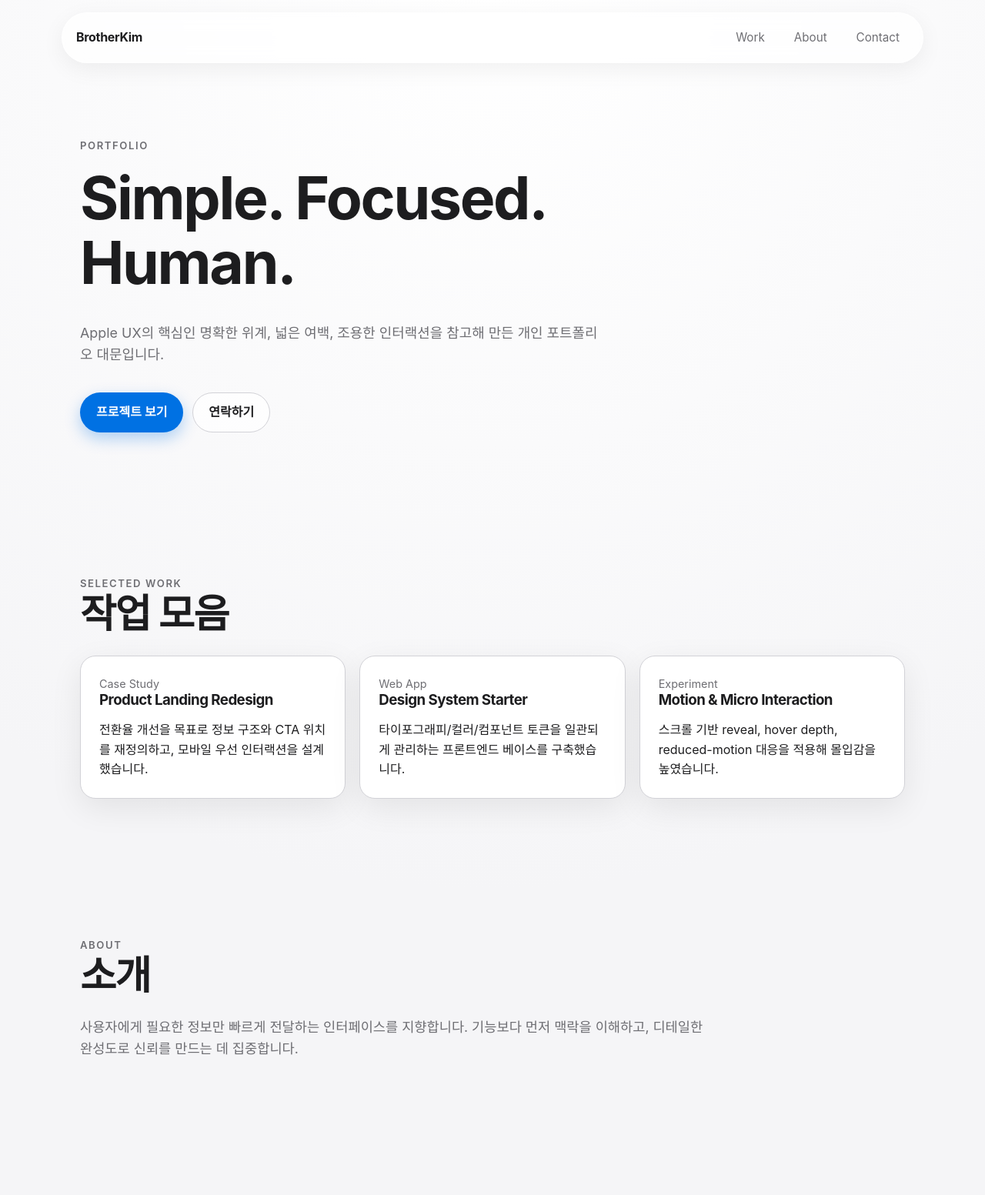
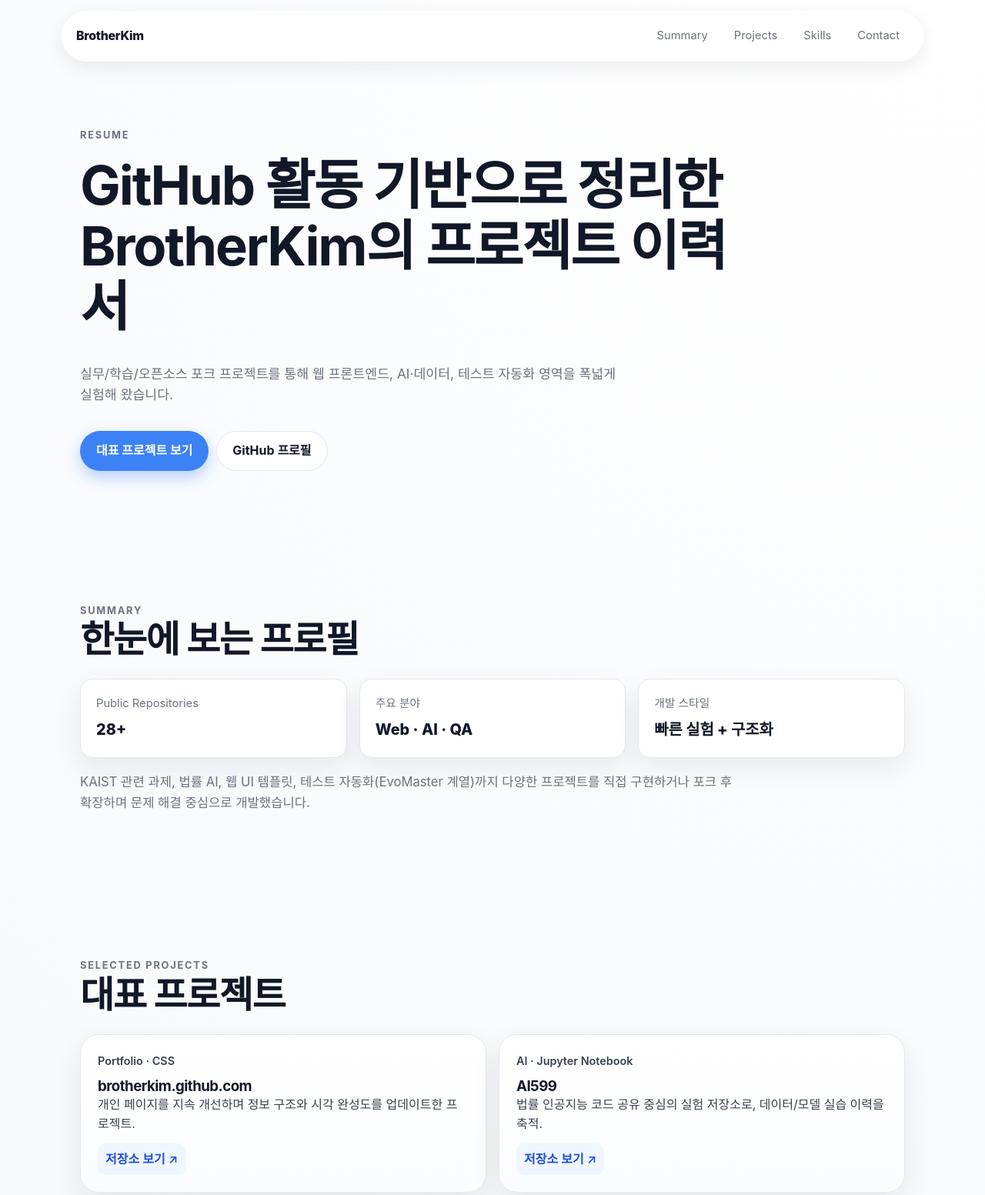
Before and after one commit to BrotherKim/brotherkim.github.com, a plain HTML site: page index.html in a window 1280 px wide. Shown: the top 1553 px of the page at 77% size. Drawn offline with Linux system fonts and the light colour scheme.

Commit message:
Create GitHub-based resume page with white-tone UI

```diff
--- a/index.html
+++ b/index.html
@@ -6,93 +6,131 @@
     <meta name="viewport" content="width=device-width, initial-scale=1.0" />
     <meta
       name="description"
-      content="BrotherKim 포트폴리오 - Apple UX에서 영감을 받은 미니멀 개인 대문"
+      content="BrotherKim GitHub 프로젝트 기반 이력서 - 화이트톤 UI"
     />
-    <title>BrotherKim — Portfolio</title>
+    <title>BrotherKim — Resume</title>
     <link rel="stylesheet" href="stylesheets/stylesheet.css" />
   </head>
   <body>
     <header class="site-header glass">
       <a class="brand" href="#top">BrotherKim</a>
       <nav class="site-nav">
-        <a href="#work">Work</a>
-        <a href="#about">About</a>
+        <a href="#summary">Summary</a>
+        <a href="#projects">Projects</a>
+        <a href="#skills">Skills</a>
         <a href="#contact">Contact</a>
       </nav>
     </header>
 
     <main id="top">
       <section class="hero section reveal">
-        <p class="eyebrow">PORTFOLIO</p>
-        <h1>Simple. Focused. Human.</h1>
+        <p class="eyebrow">RESUME</p>
+        <h1>GitHub 활동 기반으로 정리한<br />BrotherKim의 프로젝트 이력서</h1>
         <p class="hero-copy">
-          Apple UX의 핵심인 명확한 위계, 넓은 여백, 조용한 인터랙션을 참고해 만든
-          개인 포트폴리오 대문입니다.
+          실무/학습/오픈소스 포크 프로젝트를 통해 웹 프론트엔드, AI·데이터, 테스트 자동화
+          영역을 폭넓게 실험해 왔습니다.
         </p>
         <div class="cta-row">
-          <a class="btn btn-primary" href="#work">프로젝트 보기</a>
-          <a class="btn btn-secondary" href="#contact">연락하기</a>
+          <a class="btn btn-primary" href="#projects">대표 프로젝트 보기</a>
+          <a class="btn btn-secondary" href="https://github.com/BrotherKim" target="_blank" rel="noreferrer">GitHub 프로필</a>
         </div>
       </section>
 
-      <section id="work" class="section reveal">
+      <section id="summary" class="section reveal">
         <div class="section-head">
-          <p class="eyebrow">SELECTED WORK</p>
-          <h2>작업 모음</h2>
+          <p class="eyebrow">SUMMARY</p>
+          <h2>한눈에 보는 프로필</h2>
+        </div>
+        <div class="stats-grid">
+          <article class="stat-card">
+            <p class="stat-label">Public Repositories</p>
+            <p class="stat-value">28+</p>
+          </article>
+          <article class="stat-card">
+            <p class="stat-label">주요 분야</p>
+            <p class="stat-value">Web · AI · QA</p>
+          </article>
+          <article class="stat-card">
+            <p class="stat-label">개발 스타일</p>
+            <p class="stat-value">빠른 실험 + 구조화</p>
+          </article>
+        </div>
+        <p class="about-copy">
+          KAIST 관련 과제, 법률 AI, 웹 UI 템플릿, 테스트 자동화(EvoMaster 계열)까지 다양한 프로젝트를 직접 구현하거나 포크 후 확장하며 문제 해결 중심으로 개발했습니다.
+        </p>
+      </section>
+
+      <section id="projects" class="section reveal">
+        <div class="section-head">
+          <p class="eyebrow">SELECTED PROJECTS</p>
+          <h2>대표 프로젝트</h2>
         </div>
         <div class="cards">
           <article class="card">
-            <p class="card-tag">Case Study</p>
-            <h3>Product Landing Redesign</h3>
-            <p>
-              전환율 개선을 목표로 정보 구조와 CTA 위치를 재정의하고, 모바일 우선
-              인터랙션을 설계했습니다.
-            </p>
+            <p class="card-tag">Portfolio · CSS</p>
+            <h3>brotherkim.github.com</h3>
+            <p>개인 페이지를 지속 개선하며 정보 구조와 시각 완성도를 업데이트한 프로젝트.</p>
+            <a href="https://github.com/BrotherKim/brotherkim.github.com" target="_blank" rel="noreferrer">저장소 보기 ↗</a>
           </article>
           <article class="card">
-            <p class="card-tag">Web App</p>
-            <h3>Design System Starter</h3>
-            <p>
-              타이포그래피/컬러/컴포넌트 토큰을 일관되게 관리하는 프론트엔드 베이스를
-              구축했습니다.
-            </p>
+            <p class="card-tag">AI · Jupyter Notebook</p>
+            <h3>AI599</h3>
+            <p>법률 인공지능 코드 공유 중심의 실험 저장소로, 데이터/모델 실습 이력을 축적.</p>
+            <a href="https://github.com/BrotherKim/AI599" target="_blank" rel="noreferrer">저장소 보기 ↗</a>
           </article>
           <article class="card">
-            <p class="card-tag">Experiment</p>
-            <h3>Motion & Micro Interaction</h3>
-            <p>
-              스크롤 기반 reveal, hover depth, reduced-motion 대응을 적용해 몰입감을
-              높였습니다.
-            </p>
+            <p class="card-tag">Web · HTML</p>
+            <h3>Gachanono</h3>
+            <p>KAIST SEP521 과목 기반 프로젝트로 웹 구현 및 UI 구성 경험을 반영.</p>
+            <a href="https://github.com/BrotherKim/Gachanono" target="_blank" rel="noreferrer">저장소 보기 ↗</a>
+          </article>
+          <article class="card">
+            <p class="card-tag">NLP · Python</p>
+            <h3>KoBART-summarization (Fork)</h3>
+            <p>KoBART 기반 요약 모델 프로젝트를 학습/실험 목적으로 분석하고 적용.</p>
+            <a href="https://github.com/BrotherKim/KoBART-summarization" target="_blank" rel="noreferrer">저장소 보기 ↗</a>
+          </article>
+          <article class="card">
+            <p class="card-tag">Testing · Kotlin/Java</p>
+            <h3>EvoMaster / EMB (Fork)</h3>
+            <p>REST API 테스트 생성 및 퍼징 자동화 워크플로를 학습하고 재현한 이력.</p>
+            <a href="https://github.com/BrotherKim/EvoMaster" target="_blank" rel="noreferrer">저장소 보기 ↗</a>
+          </article>
+          <article class="card">
+            <p class="card-tag">Frontend · JavaScript</p>
+            <h3>learning-react-kor / svelte templates</h3>
+            <p>React·Svelte 템플릿 프로젝트를 통해 프론트엔드 스택 전환 및 빠른 프로토타이핑 경험 확보.</p>
+            <a href="https://github.com/BrotherKim?tab=repositories" target="_blank" rel="noreferrer">전체 저장소 보기 ↗</a>
           </article>
         </div>
       </section>
 
-      <section id="about" class="section reveal">
+      <section id="skills" class="section reveal">
         <div class="section-head">
-          <p class="eyebrow">ABOUT</p>
-          <h2>소개</h2>
+          <p class="eyebrow">SKILLS</p>
+          <h2>기술 스택</h2>
         </div>
-        <p class="about-copy">
-          사용자에게 필요한 정보만 빠르게 전달하는 인터페이스를 지향합니다. 기능보다
-          먼저 맥락을 이해하고, 디테일한 완성도로 신뢰를 만드는 데 집중합니다.
-        </p>
+        <div class="skill-wrap">
+          <span>HTML/CSS</span><span>JavaScript</span><span>TypeScript</span><span>Python</span>
+          <span>Jupyter Notebook</span><span>Java</span><span>Kotlin</span><span>Git/GitHub</span>
+          <span>NLP Summarization</span><span>REST API Testing</span><span>Svelte</span><span>React</span>
+        </div>
       </section>
 
       <section id="contact" class="section reveal">
         <div class="section-head">
           <p class="eyebrow">CONTACT</p>
-          <h2>함께 이야기해요</h2>
+          <h2>협업 제안 및 문의</h2>
         </div>
         <p class="contact-copy">
-          협업, 프로젝트 제안, 또는 가벼운 인사도 좋습니다.
+          GitHub에서 프로젝트를 확인하시고 협업 논의가 필요하면 아래로 연락 주세요.
           <a href="mailto:hello@brotherkim.dev">hello@brotherkim.dev</a>
         </p>
       </section>
     </main>
 
     <footer class="site-footer">
-      <p>© 2026 BrotherKim. Built with calm details.</p>
+      <p>© 2026 BrotherKim. Resume generated from public GitHub project history.</p>
     </footer>
 
     <script src="javascripts/main.js"></script>
--- a/stylesheets/stylesheet.css
+++ b/stylesheets/stylesheet.css
@@ -1,44 +1,38 @@
 :root {
-  --bg: #f5f5f7;
+  --bg: #f6f8fb;
   --surface: #ffffff;
-  --text: #1d1d1f;
-  --muted: #6e6e73;
-  --line: #d2d2d7;
-  --accent: #0071e3;
-  --radius: 20px;
-  --shadow: 0 12px 40px rgba(0, 0, 0, 0.08);
+  --surface-soft: #fbfcff;
+  --text: #111827;
+  --muted: #6b7280;
+  --line: #e5e7eb;
+  --accent: #3b82f6;
+  --accent-soft: #eff6ff;
+  --radius-lg: 24px;
+  --radius-md: 16px;
+  --shadow: 0 14px 36px rgba(17, 24, 39, 0.08);
 }
 
-* {
-  box-sizing: border-box;
-}
-
-html,
-body {
-  margin: 0;
-  padding: 0;
-}
+* { box-sizing: border-box; }
+html, body { margin: 0; padding: 0; }
 
 body {
   font-family: -apple-system, BlinkMacSystemFont, "SF Pro Text", "Segoe UI", Roboto,
     "Noto Sans KR", sans-serif;
-  background: radial-gradient(circle at top, #ffffff 0%, var(--bg) 55%);
+  background: radial-gradient(circle at top right, #ffffff 0%, var(--bg) 70%);
   color: var(--text);
   line-height: 1.6;
 }
 
-a {
-  color: inherit;
-}
+a { color: inherit; }
 
 .site-header {
   position: sticky;
-  top: 16px;
-  z-index: 20;
+  top: 14px;
+  z-index: 30;
   max-width: 1120px;
-  margin: 16px auto 0;
+  margin: 14px auto 0;
   padding: 12px 18px;
-  border: 1px solid rgba(255, 255, 255, 0.65);
+  border: 1px solid #ffffff;
   border-radius: 999px;
   display: flex;
   align-items: center;
@@ -46,48 +40,35 @@ a {
 }
 
 .glass {
-  background: rgba(255, 255, 255, 0.7);
-  backdrop-filter: blur(14px);
-  box-shadow: 0 8px 30px rgba(0, 0, 0, 0.06);
+  background: rgba(255, 255, 255, 0.85);
+  backdrop-filter: blur(12px);
+  box-shadow: 0 8px 25px rgba(15, 23, 42, 0.08);
 }
 
-.brand {
-  text-decoration: none;
-  font-weight: 700;
-  letter-spacing: -0.02em;
-}
-
-.site-nav {
-  display: flex;
-  gap: 14px;
-}
+.brand { text-decoration: none; font-weight: 800; letter-spacing: -0.02em; }
+.site-nav { display: flex; gap: 10px; }
 
 .site-nav a {
   text-decoration: none;
-  font-size: 0.95rem;
+  font-size: 0.92rem;
   color: var(--muted);
   padding: 8px 12px;
   border-radius: 999px;
   transition: 0.2s ease;
 }
 
-.site-nav a:hover {
-  color: var(--text);
-  background: rgba(0, 0, 0, 0.04);
-}
+.site-nav a:hover { color: var(--text); background: #f3f4f6; }
 
 main {
   max-width: 1120px;
   margin: 0 auto;
-  padding: 0 24px 80px;
+  padding: 0 24px 84px;
 }
 
-.section {
-  padding: 90px 0;
-}
+.section { padding: 86px 0; }
 
 .hero {
-  min-height: 72vh;
+  min-height: 70vh;
   display: flex;
   flex-direction: column;
   justify-content: center;
@@ -97,109 +78,95 @@ main {
 .eyebrow {
   margin: 0;
   color: var(--muted);
-  font-size: 0.82rem;
-  letter-spacing: 0.12em;
-  font-weight: 600;
+  font-size: 0.8rem;
+  letter-spacing: 0.14em;
+  font-weight: 700;
 }
 
-h1,
-h2,
-h3 {
-  margin: 0;
-  line-height: 1.1;
-  letter-spacing: -0.03em;
+h1, h2, h3 { margin: 0; line-height: 1.12; letter-spacing: -0.03em; }
+h1 { font-size: clamp(2rem, 5.5vw, 4.5rem); max-width: 860px; }
+h2 { font-size: clamp(1.8rem, 4vw, 3rem); }
+
+.hero-copy {
+  max-width: 700px;
+  color: var(--muted);
+  font-size: 1.08rem;
 }
 
-h1 {
-  font-size: clamp(2.3rem, 6vw, 5rem);
-  max-width: 820px;
-}
-
-.hero-copy {
-  max-width: 680px;
-  color: var(--muted);
-  font-size: 1.12rem;
-}
-
-.cta-row {
-  display: flex;
-  gap: 12px;
-  flex-wrap: wrap;
-}
+.cta-row { display: flex; gap: 10px; flex-wrap: wrap; }
 
 .btn {
   text-decoration: none;
   padding: 12px 20px;
   border-radius: 999px;
-  font-weight: 600;
+  font-weight: 700;
   border: 1px solid transparent;
   transition: transform 0.2s ease, box-shadow 0.2s ease;
 }
+.btn:hover { transform: translateY(-1px); }
+.btn-primary { background: var(--accent); color: #fff; box-shadow: 0 8px 20px rgba(59, 130, 246, 0.35); }
+.btn-secondary { border-color: var(--line); background: #fff; }
 
-.btn:hover {
-  transform: translateY(-1px);
+.section-head { margin-bottom: 24px; }
+
+.stats-grid {
+  display: grid;
+  grid-template-columns: repeat(3, minmax(0, 1fr));
+  gap: 16px;
+  margin-bottom: 18px;
 }
 
-.btn-primary {
-  background: var(--accent);
-  color: #fff;
-  box-shadow: 0 8px 20px rgba(0, 113, 227, 0.3);
+.stat-card {
+  background: var(--surface);
+  border: 1px solid var(--line);
+  border-radius: var(--radius-md);
+  padding: 20px;
+  box-shadow: var(--shadow);
 }
 
-.btn-secondary {
-  border-color: var(--line);
-  background: rgba(255, 255, 255, 0.75);
-}
-
-.section-head {
-  margin-bottom: 26px;
-}
-
-h2 {
-  font-size: clamp(1.8rem, 4vw, 3.2rem);
-}
+.stat-label { margin: 0 0 6px; color: var(--muted); font-size: 0.92rem; }
+.stat-value { margin: 0; font-size: 1.24rem; font-weight: 800; }
 
 .cards {
   display: grid;
-  grid-template-columns: repeat(3, minmax(0, 1fr));
-  gap: 18px;
+  grid-template-columns: repeat(2, minmax(0, 1fr));
+  gap: 16px;
 }
 
 .card {
-  background: var(--surface);
+  background: linear-gradient(180deg, var(--surface) 0%, var(--surface-soft) 100%);
   border: 1px solid var(--line);
-  border-radius: var(--radius);
-  padding: 24px;
+  border-radius: var(--radius-lg);
+  padding: 22px;
   box-shadow: var(--shadow);
-  transition: transform 0.25s ease, box-shadow 0.25s ease;
+  transition: transform 0.24s ease, box-shadow 0.24s ease;
 }
 
-.card:hover {
-  transform: translateY(-5px);
-  box-shadow: 0 20px 40px rgba(0, 0, 0, 0.11);
+.card:hover { transform: translateY(-4px); box-shadow: 0 20px 38px rgba(17, 24, 39, 0.12); }
+.card-tag { color: var(--muted); margin: 0 0 8px; font-size: 0.9rem; font-weight: 600; }
+.card p { margin: 0 0 12px; color: #374151; }
+.card a {
+  color: #1d4ed8;
+  text-decoration: none;
+  background: var(--accent-soft);
+  padding: 8px 10px;
+  border-radius: 10px;
+  font-weight: 600;
+  display: inline-block;
 }
 
-.card-tag {
-  color: var(--muted);
-  margin-top: 0;
-  margin-bottom: 10px;
-  font-size: 0.9rem;
-}
+.about-copy, .contact-copy { font-size: 1.04rem; color: var(--muted); max-width: 860px; }
+.contact-copy a { color: #1d4ed8; text-decoration: none; font-weight: 700; }
 
-.card p {
-  margin-bottom: 0;
-}
-
-.about-copy,
-.contact-copy {
-  font-size: 1.1rem;
-  color: var(--muted);
-  max-width: 820px;
-}
-
-.contact-copy a {
-  color: var(--accent);
-  text-decoration: none;
+.skill-wrap { display: flex; flex-wrap: wrap; gap: 10px; }
+.skill-wrap span {
+  background: #fff;
+  border: 1px solid var(--line);
+  color: #334155;
+  border-radius: 999px;
+  padding: 8px 14px;
+  font-size: 0.92rem;
+  font-weight: 600;
 }
 
 .site-footer {
@@ -211,58 +178,25 @@ h2 {
 
 .reveal {
   opacity: 0;
-  transform: translateY(24px);
-  transition: opacity 0.7s ease, transform 0.7s ease;
+  transform: translateY(22px);
+  transition: opacity 0.6s ease, transform 0.6s ease;
 }
-
-.reveal.show {
-  opacity: 1;
-  transform: translateY(0);
-}
+.reveal.show { opacity: 1; transform: translateY(0); }
 
 @media (max-width: 920px) {
-  .cards {
-    grid-template-columns: 1fr;
-  }
-
-  .site-header {
-    top: 8px;
-    margin-top: 8px;
-  }
+  .cards, .stats-grid { grid-template-columns: 1fr; }
+  .site-header { top: 8px; margin-top: 8px; }
 }
 
 @media (max-width: 640px) {
-  .site-header {
-    padding: 10px 12px;
-  }
-
-  .site-nav {
-    gap: 6px;
-  }
-
-  .site-nav a {
-    padding: 6px 8px;
-    font-size: 0.85rem;
-  }
-
-  main {
-    padding: 0 18px 56px;
-  }
-
-  .section {
-    padding: 68px 0;
-  }
+  .site-header { padding: 10px 12px; }
+  .site-nav { gap: 6px; }
+  .site-nav a { padding: 6px 8px; font-size: 0.82rem; }
+  main { padding: 0 18px 56px; }
+  .section { padding: 68px 0; }
 }
 
 @media (prefers-reduced-motion: reduce) {
-  * {
-    animation-duration: 0s !important;
-    transition-duration: 0s !important;
-    scroll-behavior: auto !important;
-  }
-
-  .reveal {
-    opacity: 1;
-    transform: none;
-  }
+  * { animation-duration: 0s !important; transition-duration: 0s !important; scroll-behavior: auto !important; }
+  .reveal { opacity: 1; transform: none; }
 }
```
